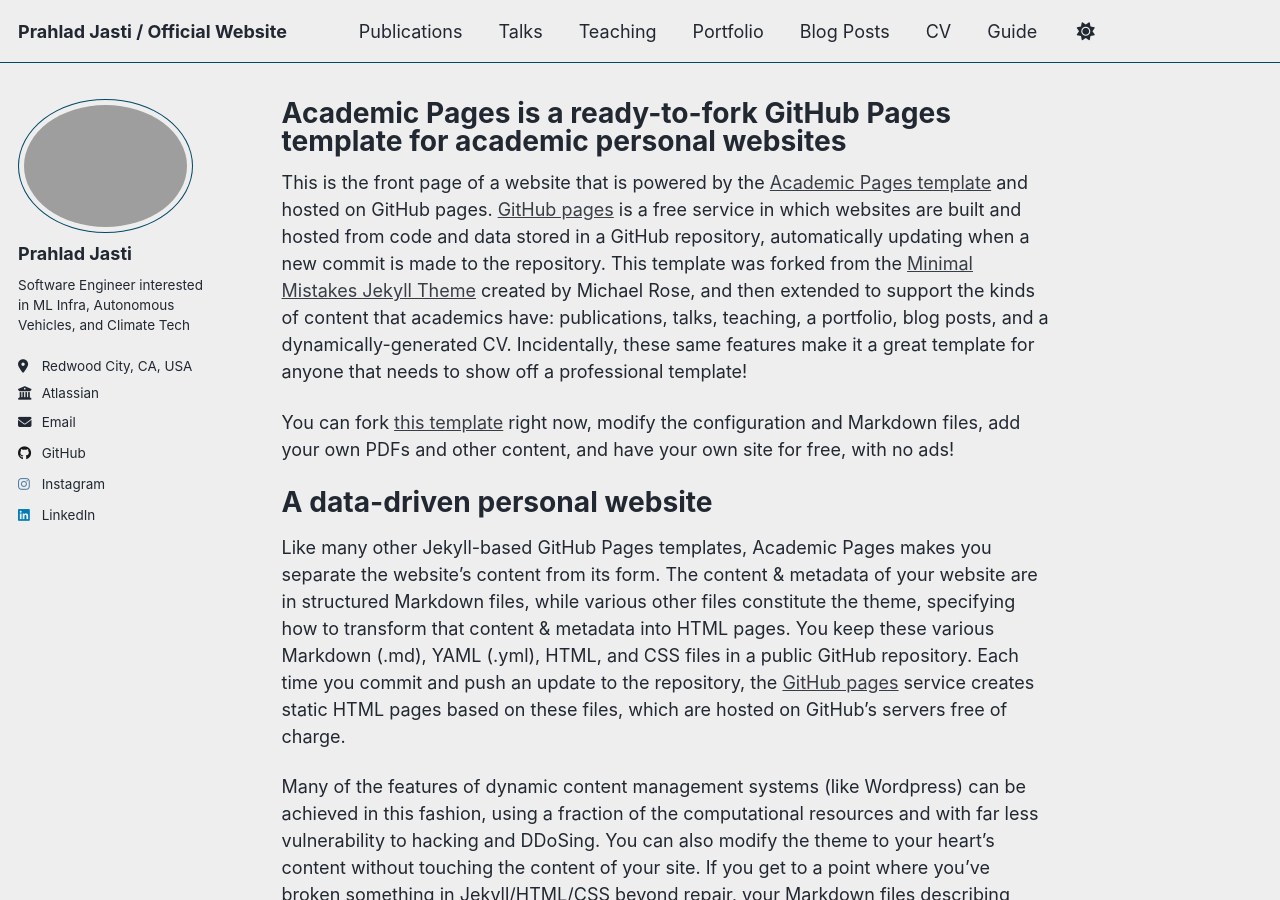
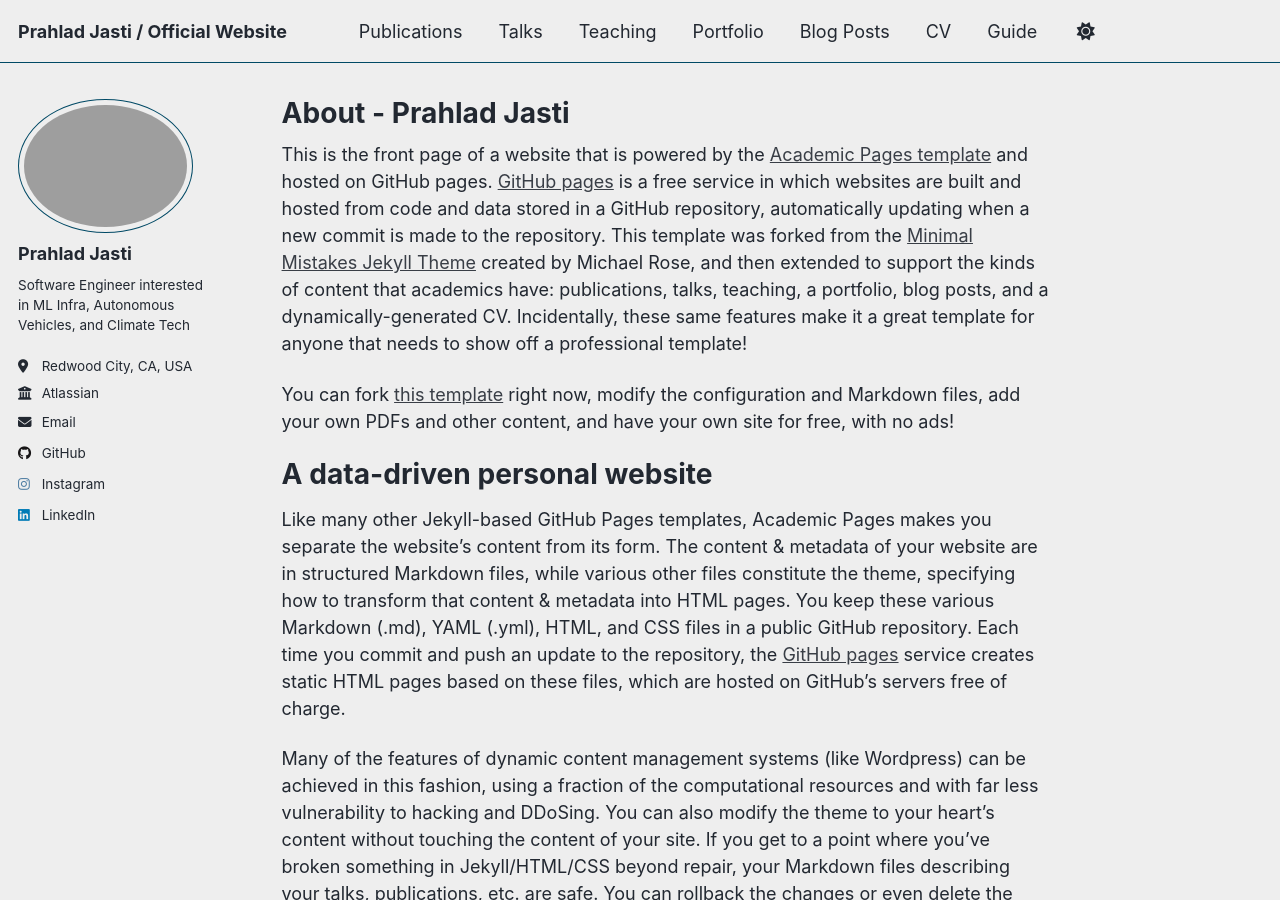
Before and after one commit to prahlad-jasti/prahlad-jasti.github.io, a Jekyll site: the page built from _pages/about.md, in a window 1280 px wide and 900 px high. Built offline with Jekyll 4.4.1, drawn with Linux system fonts in a browser that asks for light colours; a script that is not in the unit is left out.

Commit message:
Update about.md

```diff
--- a/_pages/about.md
+++ b/_pages/about.md
@@ -1,6 +1,6 @@
 ---
 permalink: /
-title: "Academic Pages is a ready-to-fork GitHub Pages template for academic personal websites"
+title: "About - Prahlad Jasti"
 author_profile: true
 redirect_from:
   - /about/
```
